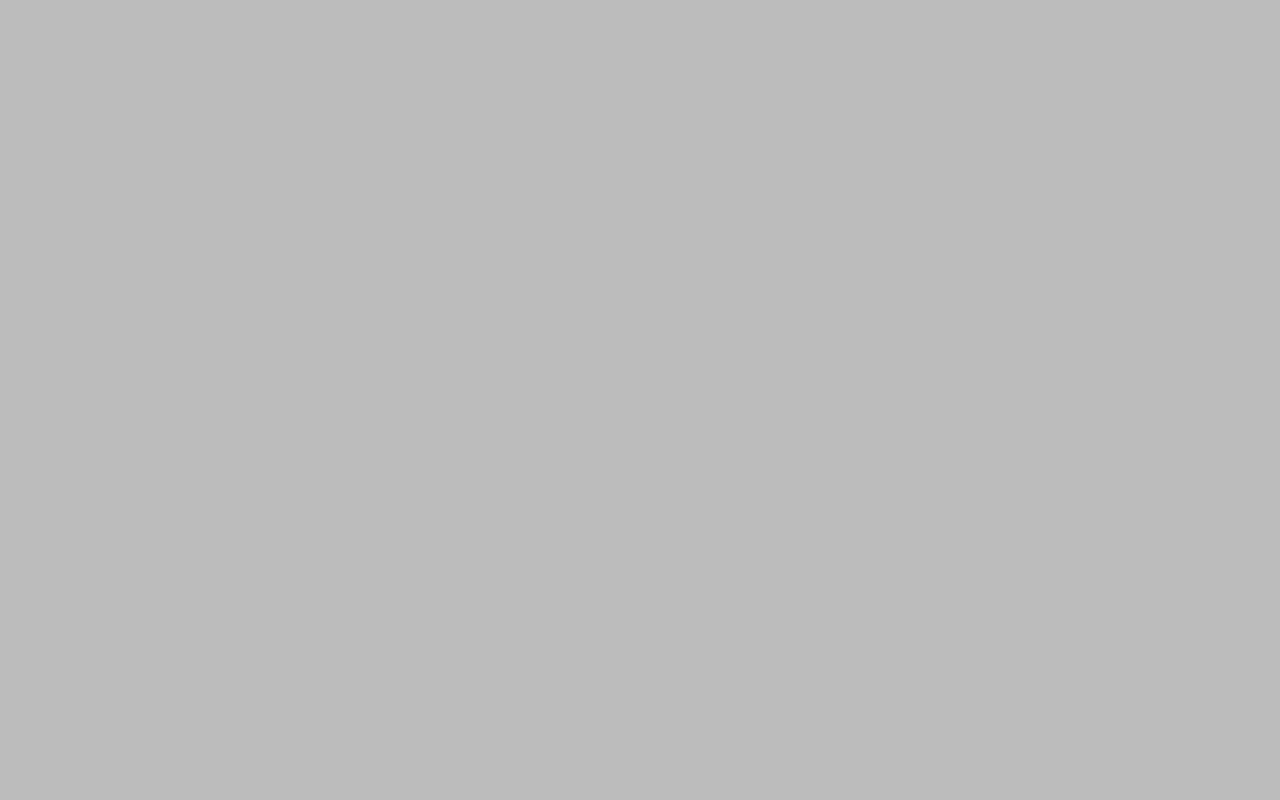
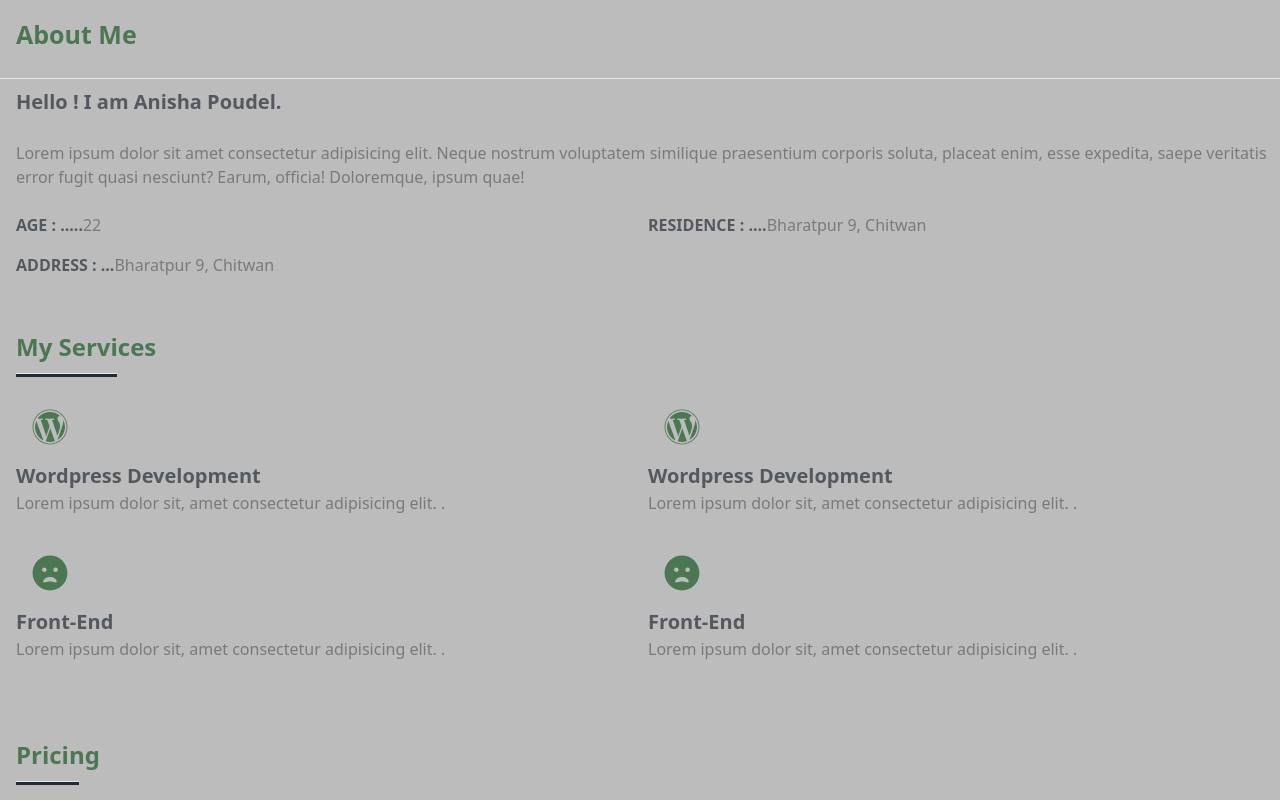
Before and after one commit to anishap123/My_portfolio, a React (Create React App) app: page /about in a window 1280 px wide. Built offline with nearby package versions, Linux system fonts and the light colour scheme.

Commit message:
About page

```diff
--- a/package.json
+++ b/package.json
@@ -9,6 +9,8 @@
     "react": "^18.2.0",
     "react-dom": "^18.2.0",
     "react-icons": "^4.10.1",
+    "react-infinite-scroll-component": "^6.1.0",
+    "react-page-scroll-progress-bar": "^3.0.1",
     "react-router-dom": "^6.14.1",
     "react-scripts": "5.0.1",
     "react-scroll": "^1.8.9",
--- a/src/component/Sidebar.jsx
+++ b/src/component/Sidebar.jsx
@@ -15,6 +15,7 @@ const Sidebar = () => {
     <div className=" flex mb-2  items-center gap-2 p-4 flex-col cursor-pointer ">
       <FaUser className='text-[#4c7753]'/>
       <p className='hover:text-[#4c7753]'>About</p>
+
 
     </div>
     <hr className= " flex my-2  h-full w-full bg-gray-800 " />
--- /dev/null
+++ b/src/component/about/FunFact.jsx
@@ -0,0 +1,43 @@
+import React from 'react'
+import { FaArtstation, FaMusic, FaSketch, FaWordpress } from 'react-icons/fa'
+
+const FunFact = () => {
+  return (
+   <>
+     <div className="font-semibold text-[#4c7753] mt-2  text-[24px]">
+        FunFact
+      </div>
+      <hr className=" flex my-2  h-1 w-[5%] bg-gray-800 " />
+      <div class="grid grid-cols-2 gap-4 place-content-stretch  mt-4  h-48 ...">
+        <div className=" flex flex-col mr-4  justify-center items-center ">
+          <h1 className="bg-[#bbdac0]   transform rotate-45 mb-3">
+            <FaMusic className=" text-[#4c7753] text-[36px] p-1" />
+          </h1>
+          <h3 className="flex text-[20px] font-semibold text-[#7A7A7A] text-center">
+          singing and listening
+          <br/>
+           to music
+          </h3>
+
+
+        </div>
+        <div className=" flex flex-col justify-center items-center">
+        <h1 className="bg-[#bbdac0]   transform rotate-45 mb-3">
+            <FaSketch className=" text-[#4c7753] text-[36px] p-1  " />
+          </h1>
+          <h2 className="flex text-[20px] font-semibold text-[#7A7A7A] text-center ">
+            Drowing and  Make
+            <br />
+            fhbdjlh
+          </h2>
+
+
+        </div>
+
+      </div>
+
+   </>
+  )
+}
+
+export default FunFact
--- /dev/null
+++ b/src/component/about/MyServices.jsx
@@ -0,0 +1,46 @@
+import React from "react";
+import { FaFrownOpen, FaWordpress } from "react-icons/fa";
+
+
+const MyServices = () => {
+  return (
+    <>
+      <div className="font-semibold text-[#4c7753] mt-6  text-[24px]">My Services</div>
+      <hr className=" flex my-2  h-1 w-[8%] bg-gray-800 " />
+      <div class="grid grid-cols-2  place-content-stretch mt-2 h-48 ...">
+      <div className=" flex flex-col">
+        <h1 className="text-[#4c7753] p-4 ">
+        <FaWordpress  className="mt-2 text-[#4c7753] text-[36px] " />
+        </h1>
+          <h2 className="flex text-[20px] font-semibold text-[#54595F]">Wordpress Development</h2>
+
+          <p className="flex text-[16px] text-[#7A7A7A]  ">Lorem ipsum dolor sit, amet consectetur adipisicing elit. .</p>
+        </div>
+        <div className=" flex flex-col">
+        <h1 className="text-[#4c7753] p-4 ">
+        <FaWordpress  className="mt-2 text-[#4c7753] text-[36px] " />
+        </h1>
+          <h2 className="flex text-[20px] font-semibold text-[#54595F]">Wordpress Development</h2>
+
+          <p className="flex text-[16px] text-[#7A7A7A]  ">Lorem ipsum dolor sit, amet consectetur adipisicing elit. .</p>
+        </div>
+        <div className="mt-4">
+        <h1 className="text-[#4c7753] p-4 ">
+        <FaFrownOpen className="mt-2 text-[#4c7753] text-[36px]" />
+        </h1>
+          <h2 className="flex text-[20px] font-semibold text-[#54595F]">Front-End</h2>
+          <p className="flex text-[16px] mb-4 text-[#7A7A7A] ">Lorem ipsum dolor sit, amet consectetur adipisicing elit. .</p>
+        </div>
+        <div className="mt-4">
+        <h1 className="text-[#4c7753] p-4 ">
+        <FaFrownOpen className="mt-2 text-[#4c7753] text-[36px]" />
+        </h1>
+          <h2 className="flex text-[20px] font-semibold text-[#54595F]">Front-End</h2>
+          <p className="flex text-[16px] mb-4 text-[#7A7A7A] ">Lorem ipsum dolor sit, amet consectetur adipisicing elit. .</p>
+        </div>
+      </div>
+    </>
+  );
+};
+
+export default MyServices;
--- /dev/null
+++ b/src/component/about/Pricing.jsx
@@ -0,0 +1,42 @@
+import React from "react";
+import { FaFrownOpen, FaWordpress } from "react-icons/fa";
+
+const Pricing = () => {
+  return (
+    <>
+      <div className="font-semibold text-[#4c7753] mt-2  text-[24px]">
+        Pricing
+      </div>
+      <hr className=" flex my-2  h-1 w-[5%] bg-gray-800 " />
+      <div class="grid grid-cols-2 gap-4 place-content-stretch  mt-4  h-48 ...">
+        <div className=" flex flex-col mr-4  border-r-2 border-[#7A7A7A]-4 justify-center items-center ">
+          <h1 className="bg-[#bbdac0]  rounded-full p-2">
+            <FaWordpress className=" text-[#4c7753] text-[36px] " />
+          </h1>
+          <h2 className="flex text-[20px] font-semibold text-[#54595F]">
+            Wordpress Development
+          </h2>
+
+          <p className="flex text-[16px] text-[#7A7A7A] text-center ">
+            Lorem ipsum dolor sit, amet consectetur adipisicing elit. .
+          </p>
+        </div>
+        <div className=" flex flex-col justify-center items-center">
+        <h1 className="bg-[#bbdac0]  rounded-full p-2">
+            <FaWordpress className=" text-[#4c7753] text-[36px] " />
+          </h1>
+          <h2 className="flex text-[20px] font-semibold text-[#54595F]">
+            Wordpress Development
+          </h2>
+
+          <p className="flex text-[16px] text-[#7A7A7A] text-center ">
+            Lorem ipsum dolor sit, amet consectetur adipisicing elit. .
+          </p>
+        </div>
+
+      </div>
+    </>
+  );
+};
+
+export default Pricing;
--- a/src/pages/About.jsx
+++ b/src/pages/About.jsx
@@ -1,14 +1,64 @@
-import React from 'react'
-
+import React, { useState } from "react";
+import MyServices from "../component/about/MyServices";
+import Pricing from "../component/about/Pricing";
+import FunFact from "../component/about/FunFact";
 
 const About = () => {
   return (
-   <>
-  <div className="flex ">
+    <>
+      <div className="About flex flex-col ">
+        <div className="text-[25px] py-4 ml-4 font-bold text-[#4c7753] cursor-pointer ">
+          About Me
+        </div>
+        <hr className=" flex my-2  h-full w-full bg-gray-800 " />
+        <div className="flex ml-4  flex-col ">
+          <h2 className="font-semibold text-[#54595F] text-[20px]">
+            Hello ! I am Anisha Poudel.
+          </h2>
+          <br />
+          <p className="text-[#7A7A7A]">
+            Lorem ipsum dolor sit amet consectetur adipisicing elit. Neque
+            nostrum voluptatem similique praesentium corporis soluta, placeat
+            enim, esse expedita, saepe veritatis error fugit quasi nesciunt?
+            Earum, officia! Doloremque, ipsum quae!
+          </p>
+          <div className="flex  justify-between mt-6 text-[#7A7A7A] ">
+            <h2 className="w-[50%]">
+              <span className=" font-semibold text-[#54595F]">AGE : .....</span>
+              22
+            </h2>
+            <h2 className="w-[50%] flex item-start">
+              <span className="font-semibold text-[#54595F]">
+                {" "}
+                RESIDENCE : ....
+              </span>
+              Bharatpur 9, Chitwan
+            </h2>
+          </div>
+          <div className="flex  justify-between mt-4">
+            <h2 className="w-[50%] flex item-start text-[#7A7A7A]">
+              <span className="font-semibold text-[#54595F]">
+                {" "}
+                ADDRESS : ...
+              </span>
+              Bharatpur 9, Chitwan
+            </h2>
+          </div>
+        </div>
+        <div className="text-[25px] py-4 ml-4 mt-3 mb-20 ">
+          <MyServices />
+        </div>
+        <div className="text-[25px] py-4 ml-4 mt-10 mb-10   ">
+          <Pricing />
+        </div>
+        <div className="text-[25px] py-4 ml-4 ">
+          <FunFact />
+        </div>
 
-  </div>
-   </>
-  )
-}
 
-export default About
+      </div>
+    </>
+  );
+};
+
+export default About;
--- a/src/pages/Main.jsx
+++ b/src/pages/Main.jsx
@@ -2,6 +2,8 @@ import React from "react";
 import Sidebar from "../component/Sidebar";
 import ProfileCard from "../component/ProfileCard";
 import About from "./About";
+
+
 
 const Main = () => {
   return (
@@ -13,8 +15,10 @@ const Main = () => {
           <ProfileCard />
         </div>
 
-        <div className="basis-[58%] border h-[85vh] mt-10 ml- -2 mr-8 bg-white rounded-r-md ">
-          <About />
+
+        <div className="basis-[58%] border h-[85vh] mt-10 ml- -2 mr-8 bg-white rounded-r-md  overflow-auto">
+          <About  />
+
         </div>
       </div>
     </>
```
Also changed, not shown: 2 other files (tests, documents, lock files or other folders).
